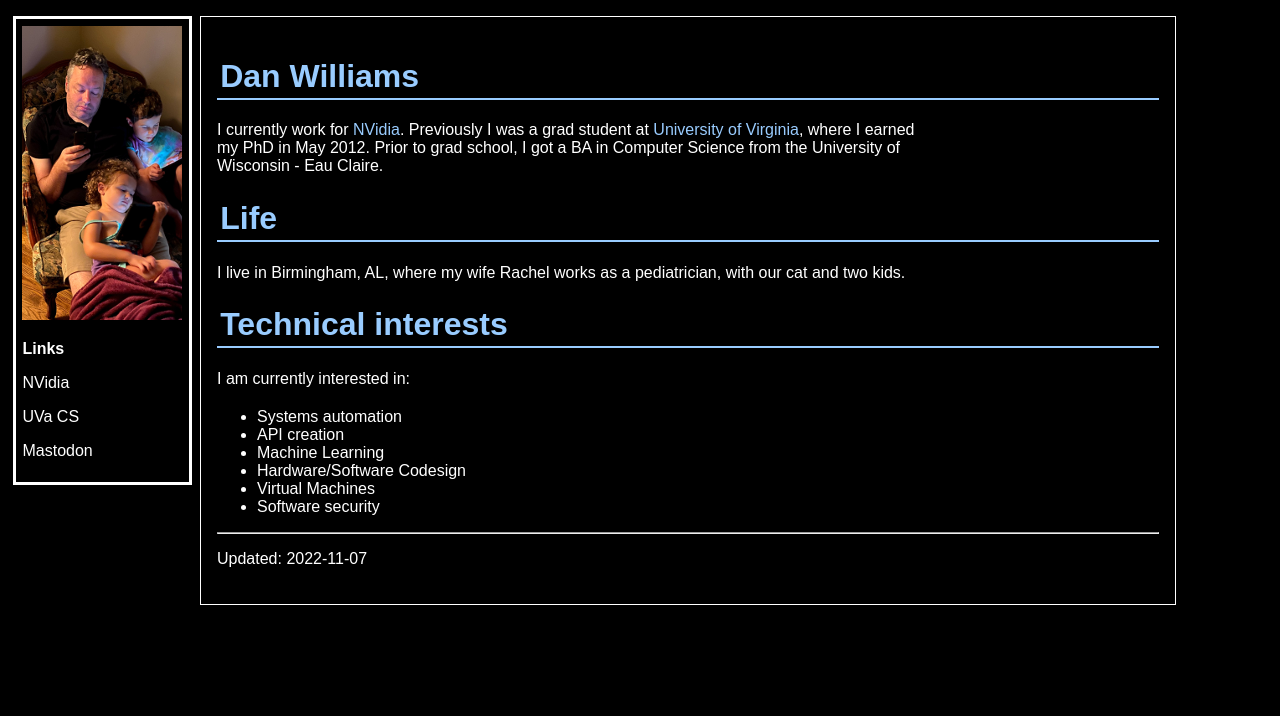
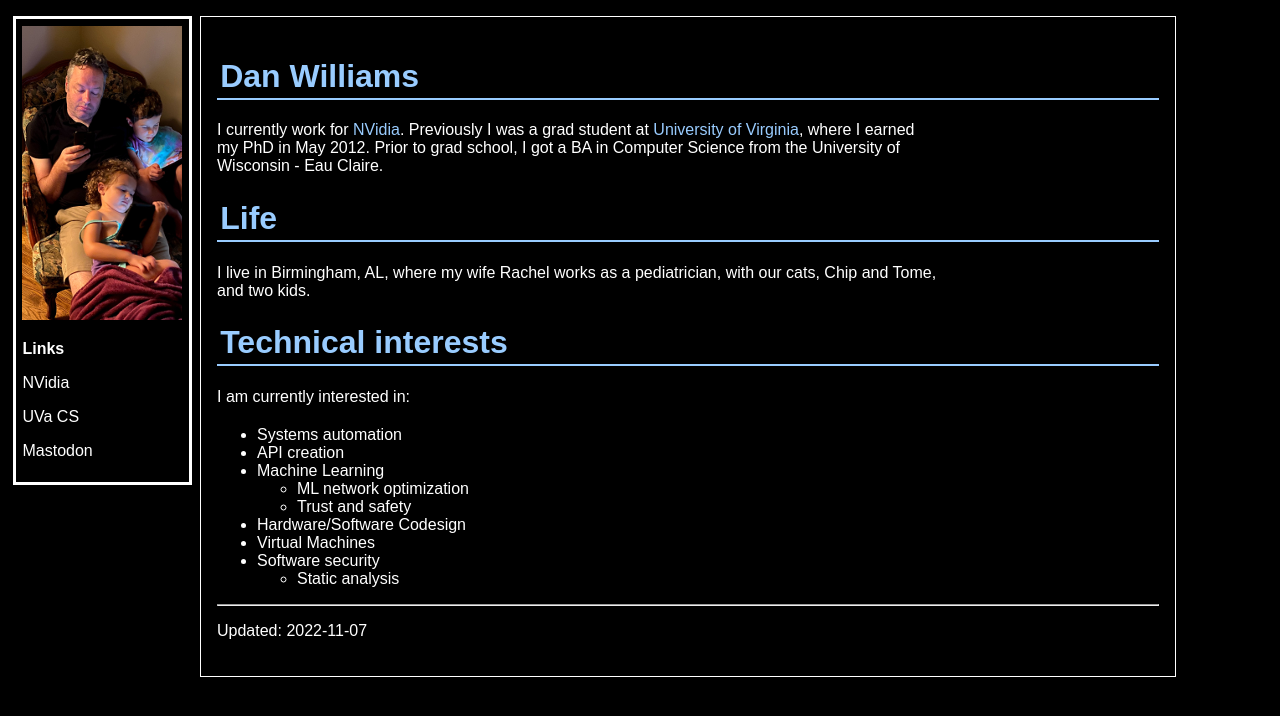
Before and after one commit to thermostat/thermostat.github.io, a plain HTML site: page index.html in a window 1280 px wide. Drawn offline with Linux system fonts and the light colour scheme.

Commit message:
automated

```diff
--- a/index.html
+++ b/index.html
@@ -4,7 +4,7 @@
           <title>DW.site</title>
         <meta charset="utf-8" />
         <meta name="generator" content="Pelican" />
-        <link rel="stylesheet" type="text/css" href="theme/css/main.css" />
+        <link rel="stylesheet" type="text/css" href="/theme/css/main.css" />
         <link rel="icon" href="static/pyrento.ico" />
 
   <!-- page.html  -->
@@ -15,7 +15,7 @@
                 <!-- <h1><a href="/">DW.site</a></h1> -->
         </header><!-- /#banner -->
         <div class="sidebar">
-          <img width="160" alt="Dan" src="static/images/dww_new.png"/>
+          <img width="160" alt="Dan" src="/static/images/dww_new.png"/>
           <p><strong>Links</strong></p>
         <nav id="menu">
             <p><a   href="http://nvidia.com">NVidia</a></p>
@@ -30,17 +30,24 @@
 <a href="http://virginia.edu">University of Virginia</a>, where I earned my PhD in May 2012. Prior to
 grad school, I got a BA in Computer Science from the University of Wisconsin - Eau Claire.</p>
 <h1>Life</h1>
-<p>I live in Birmingham, AL, where my wife Rachel works as a pediatrician, with our cat and
-two kids.</p>
+<p>I live in Birmingham, AL, where my wife Rachel works as a
+pediatrician, with our cats, Chip and Tome, and two kids.</p>
 <h1>Technical interests</h1>
 <p>I am currently interested in:</p>
 <ul>
 <li>Systems automation</li>
 <li>API creation</li>
-<li>Machine Learning</li>
+<li>Machine Learning<ul>
+<li>ML network optimization</li>
+<li>Trust and safety</li>
+</ul>
+</li>
 <li>Hardware/Software Codesign</li>
 <li>Virtual Machines</li>
-<li>Software security</li>
+<li>Software security<ul>
+<li>Static analysis</li>
+</ul>
+</li>
 </ul>
 
         <hr />
```
